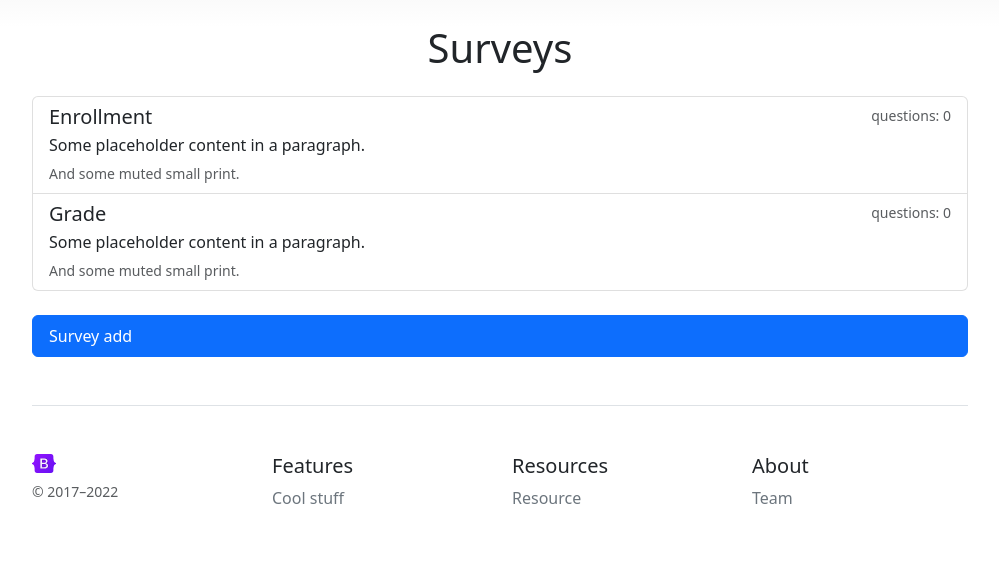
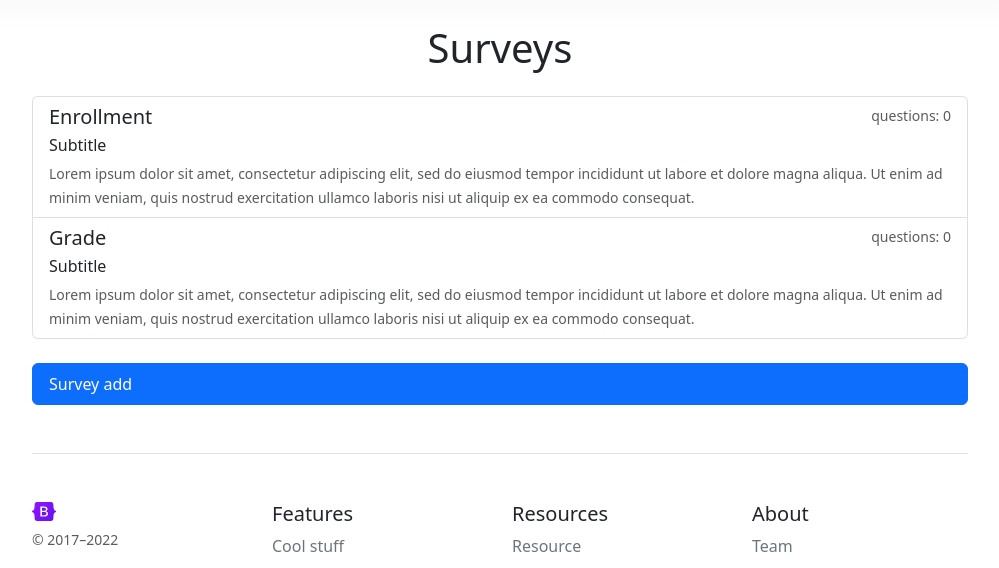
Before and after one commit to jerwinwieser/signup, a Django app: page / in a window 1280 px wide. Shown: the part 73-641 px from the top of the page, without its empty margins (140-1139 px from the left). Run offline with Django 3.2, Linux system fonts and the light colour scheme; data comes from the database, SQL or seed files in the repository; both versions use the stored data as it was after the commit; some libraries are stand-ins or nearby versions.

Commit message:
fix hash

```diff
--- a/signup/core/models.py
+++ b/signup/core/models.py
@@ -1,9 +1,12 @@
 from django.db import models
 from django.utils import timezone
+
+survey_description = 'Lorem ipsum dolor sit amet, consectetur adipiscing elit, sed do eiusmod tempor incididunt ut labore et dolore magna aliqua. Ut enim ad minim veniam, quis nostrud exercitation ullamco laboris nisi ut aliquip ex ea commodo consequat.'
 
 #one user should be able to create multiple surveys
 class Survey(models.Model):
     title = models.CharField(max_length=255)
+    description = models.TextField(max_length=2500, default=survey_description)
     def __str__(self):
         return self.title
 
--- a/signup/core/templates/core/base.html
+++ b/signup/core/templates/core/base.html
@@ -15,7 +15,7 @@
 <body>
 
 	<div class="modal fade" tabindex="-1" role="dialog" id="modal">
-		<div class="modal-dialog" role="document">
+		<div class="modal-dialog modal-lg" role="document">
 			<div class="modal-content"></div>
 		</div>
 	</div>
--- a/signup/core/templates/core/survey_list.html
+++ b/signup/core/templates/core/survey_list.html
@@ -11,8 +11,8 @@
             <h5 class="mb-1">{{ survey.title }}</h5>
             <small class="text-muted">questions: {{ survey.question_set.count }}</small>
         </div>
-        <p class="mb-1">Some placeholder content in a paragraph.</p>
-        <small class="text-muted">And some muted small print.</small>
+        <p class="mb-1">Subtitle</p>
+        <small class="text-muted">{{ survey.description }}</small>
         <span class="badge bg-secondary rounded-pill">{{ survey.question.submission_set.count }}</span>
     </a>
     {% endfor %}
--- a/signup/core/templates/core/survey_update.html
+++ b/signup/core/templates/core/survey_update.html
@@ -19,7 +19,6 @@
 
         {% for field in form %}
         <div class="form-group">
-            <p>Update the survey <strong>{{ survey.title }}</strong></p>
             <label for="{{ field.id_for_label }}">{{ field.label }}</label>
             {% render_field field class="form-control" placeholder=field.label %}
             <div class="{% if field.errors %} invalid{% endif %}">
--- a/signup/core/views.py
+++ b/signup/core/views.py
@@ -135,9 +135,6 @@ class SubmissionListViewAggregate(ListView):
         survery_set_distinct = models.Submission.objects.filter(question__survey__id=surv_id).values('slug').distinct()
         survery_set_distinct_name = models.Survey.objects.filter(id=surv_id).values('title').distinct()
 
-        for record in survery_set_distinct:
-            print(record)
-
         context['survery_set_distinct'] = survery_set_distinct
         context['survery_set_distinct_name'] = survery_set_distinct_name
 
@@ -147,16 +144,6 @@ class SubmissionListViewAggregate(ListView):
         context['survey_set_list'] = survey_set
         return context
 
-# class SubmissionDetailView(DetailView):
-#     template_name = 'core/submission_detail.html'
-#     model = models.Submission
-#     def get_context_data(self, **kwargs):
-#         context = super().get_context_data(**kwargs)
-#         slug = self.kwargs.get('slug')
-#         submission = models.Submission.objects.filter(slug=slug)
-#         context['submission'] = submission
-#         return context
-
 def submission_detail(request, slug):
     submission = models.Submission.objects.filter(slug=slug)
     context = {
```
Also changed, not shown: signup/core/migrations/0008_survey_description.py (added), signup/core/migrations/0009_alter_survey_description.py (added), signup/db.sqlite3.
